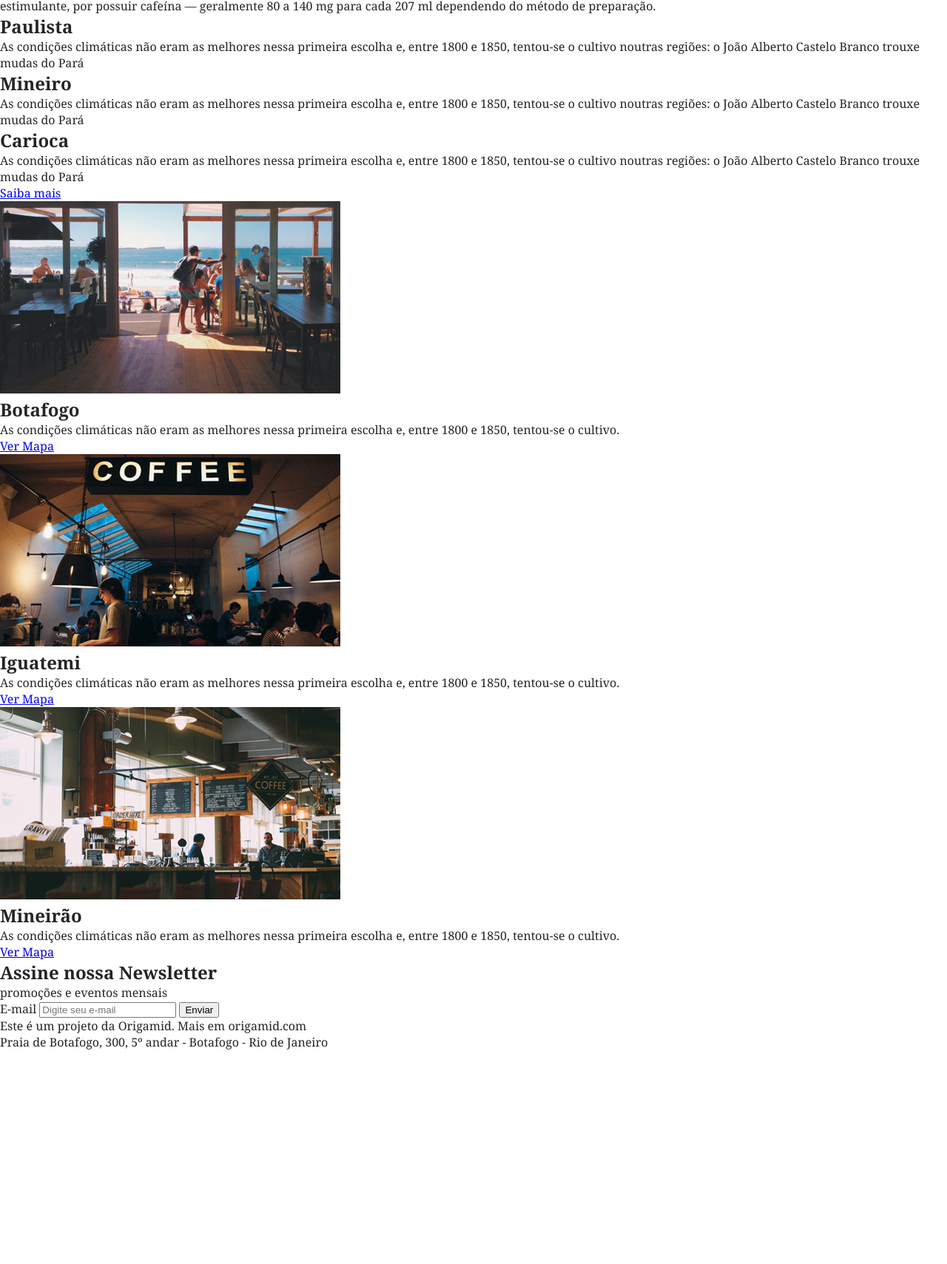
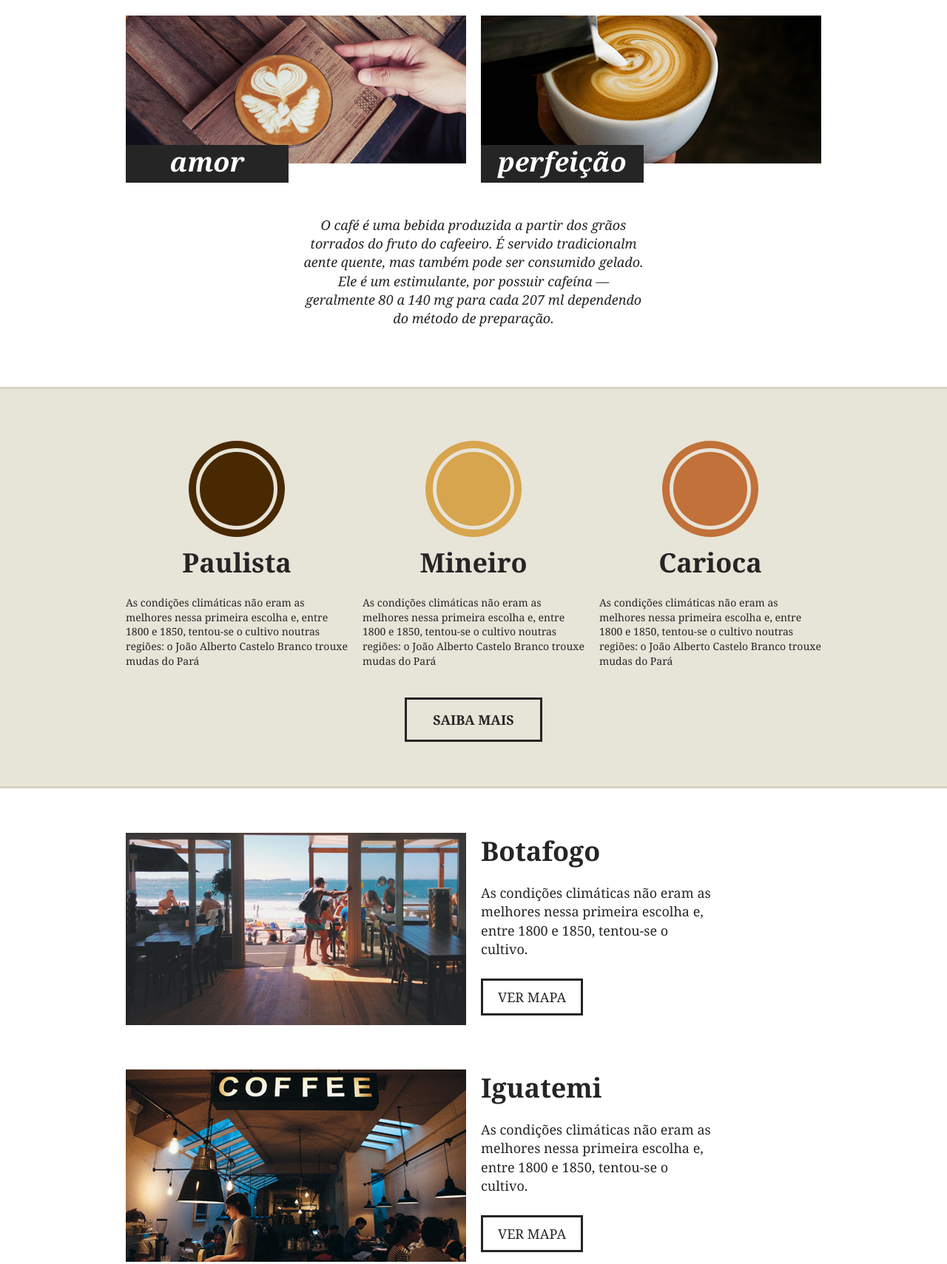
Before and after one commit to cesarlucasjunior/brafe-1, a plain HTML site: page index.html in a window 1280 px wide. Shown: the part 710-2419 px from the top of the page at 74% size. Before the commit the page ends 2172 px from the top, so only its background shows below. Drawn offline with Linux system fonts and the light colour scheme.

Commit message:
Task 1107970 - add products, newsletter and footer.

```diff
--- a/css/style.css
+++ b/css/style.css
@@ -26,7 +26,7 @@ body {
 .menu-container:after, .menu-container:before {
 	content: '';
 	display: table;
-	clear: both;
+	clear: both; /*clearFix*/
 }
 
 a.menu-logo {
@@ -52,3 +52,309 @@ a.menu-logo {
 	color: #FFF;
 	font-size: 1.125em;
 }
+
+/* Introdução */
+.intro {
+	background: url('../img/bg-intro.jpg') no-repeat center center;
+	background-size: cover; /* Sempre pega 100% da largura da tela */
+	padding: 150px 0;
+	text-align: center;
+	color: #FFF;
+}
+
+.intro h1 {
+	text-transform: uppercase;
+	font-size: 3em;
+}
+
+.intro h1:after {
+	content: '';
+	display: block;
+	width: 20px;
+	height: 4px;
+	background: #FFF;
+	margin: 10px auto;
+}
+
+.intro p {
+	font-style: italic;
+	font-size: 1.125em;
+}
+
+/* Sobre */
+.sobre {
+	padding: 60px 0;
+}
+
+.sobre-container {
+	max-width: 960px;
+	margin: 0 auto;
+}
+
+.sobre-container:after, .sobre-container:before {
+	content: '';
+	display: table;
+	clear: both;
+}
+
+.sobre h2 {
+	text-align: center;
+	font-size: 2.25em;
+	margin-bottom: 60px;
+}
+
+.sobre-item {
+	width: 460px;
+	float: left;
+	margin: 0px 10px;
+}
+
+.sobre-item img {
+	display: block;
+	max-width: 100%;
+}
+
+.sobre-item h3 {
+	font-size: 2.25em;
+	line-height: 1em;
+	background: #252525;
+	width: 220px;
+	color: #FFF;
+	font-style: italic;
+	font-weight: bold;
+	text-align: center;
+	padding: 5px 0 10px 0;
+	position: relative;
+	top: -25px;
+}
+
+.sobre > p {
+	font-size: 1.125em;
+	line-height: 1.4em;
+	font-style: italic;
+	text-align: center;
+	margin: 20px auto;
+	max-width: 460px;
+}
+
+/* Produtos */
+
+.produtos {
+	background: #e7e4d8;
+	padding: 60px 0;
+	border-top: 3px solid #d6d3c8;
+	border-bottom: 3px solid #d6d3c8;
+}
+
+.produtos-container {
+	max-width: 960px;
+	margin: 0 auto;
+}
+
+.produtos-container:after, .produtos-container:before {
+	content: '';
+	display: table;
+	clear: both;
+}
+
+.produtos-item {
+	width: 300px;
+	float: left;
+	margin: 0 10px 20px 10px;
+}
+
+.produtos-item h2 {
+	text-align: center;
+	font-size: 2.25em;
+	margin-bottom: 20px;
+}
+
+.produtos-item h2:before {
+	content: '';
+	display: block;
+	width: 100px;
+	height: 100px;
+	border-radius: 50%;
+	margin: 20px auto;
+	background: currentColor;
+	border: 5px solid #e7e4d8;
+	box-shadow: 0 0 0 10px;
+}
+
+h2.produtos-paulista:before {
+	color: #492901;
+}
+
+h2.produtos-mineiro:before {
+	color: #d7a54d;
+}
+
+h2.produtos-carioca:before {
+	color: #c17139;
+}
+
+.produtos-item p {
+	font-size: 0.875em;
+	line-height: 1.4em;
+}
+
+.produtos-btn {
+	width: 180px;
+	border: 3px solid;
+	color: #252525;
+	text-decoration: none;
+	display: block;
+	font-size: 1.125em;
+	font-weight: bold;
+	text-transform: uppercase;
+	text-align: center;
+	padding: 15px 0;
+	margin: 20px auto 0 auto;
+}
+
+/* Locais */
+.locais {
+	max-width: 960px;
+	margin: 0 auto;
+}
+
+.locais-item {
+	/*clear: both;*/
+	margin: 60px auto;
+}
+
+.locais-item:after, .locais-item:before {
+	display: table;
+	content: '';
+	clear: both;
+}
+
+.locais-item img {
+	width: 460px;
+	display: block;
+	float: left;
+	margin: 0 10px;
+}
+
+.locais-item > div {
+	width: 460px;
+	float: left;
+	margin: 0 10px;
+}
+
+.locais-item h2 {
+	font-size: 2.25em;
+	margin-bottom: 20px;
+}
+
+.locais-item p {
+	font-size: 1.125em;
+	line-height: 1.4em;
+	max-width: 320px;
+	margin-bottom: 40px;
+}
+
+.locais-item a {
+	font-size: 1.125em;
+	text-transform: uppercase;
+	text-decoration: none;
+	border: 3px solid;
+	color: #252525;
+	padding: 10px 20px;
+}
+
+/* Assine */
+.assine {
+	background: #e7e4d8;
+	padding: 30px 0;
+}
+
+.assine-container {
+	max-width: 960px;
+	margin: 0 auto;
+}
+
+.assine-container:after, .assine-container:before {
+	content: '';
+	display: table;
+	clear: both;
+}
+
+.assine-info {
+	width: 460px;
+	margin: 0 10px;
+	float: left;
+}
+
+.assine-info h2 {
+	font-size: 2.25em;
+}
+
+.assine-info p {
+	font-size: 1.5em;
+	font-style: italic;
+}
+
+.assine form {
+	width: 460px;
+	margin: 10px 10px 0px 10px;
+	float: left;
+}
+
+.assine form label {
+	display: none;
+}
+
+.assine input {
+	box-sizing: border-box;
+	width: 320px;
+	border: 3px solid #252525;
+	background: none;
+	font-size: 1.5em;
+	font-style: italic;
+	font-family: Georgia, serif;
+	padding: 10px;
+	float: left;
+}
+
+.assine button {
+	background: #000;
+	font-family: Georgia, serif;
+	text-transform: uppercase;
+	font-size: 1.5em;
+	width: 140px;
+	padding: 13px 0;
+	color: #FFF;
+	border: none;
+	cursor: pointer;
+}
+
+/* Footer */
+.footer {
+	background: #d6d3c8;
+	padding: 40px 0;
+}
+
+.footer-container {
+	max-width: 960px;
+	margin: 0 auto;
+}
+
+.footer-container:after, .footer-container:before {
+	content: '';
+	display: table;
+	clear: both;
+}
+
+.footer p {
+	float: left;
+	margin: 0 10px;
+	font-size: 1.125em;
+	line-height: 1.4em
+}
+
+.footer img {
+	float: right;
+	margin: 0 10px;
+	display: block;
+}
--- a/index.html
+++ b/index.html
@@ -23,19 +23,19 @@
 			</div>
 		</header>
 
-		<main>
+		<main class="intro">
 			<h1>Cafés com a cara<br>do Brasil</h1>
 			<p>Direto das fazendas de Minas Gerais</p>
 		</main>
 
-		<section>
+		<section class="sobre">
 			<h2>Uma mistura de</h2>
-			<div>
-				<div>
+			<div class="sobre-container">
+				<div class="sobre-item">
 					<img src="img/cafe-1.jpg" alt="Foto do primeiro café">
 					<h3>amor</h3>
 				</div>
-				<div>
+				<div class="sobre-item">
 					<img src="img/cafe-2.jpg" alt="Foto do segundo café">
 					<h3>perfeição</h3>
 				</div>
@@ -43,26 +43,26 @@
 			<p>O café é uma bebida produzida a partir dos grãos torrados do fruto do cafeeiro. É servido tradicionalm aente quente, mas também pode ser consumido gelado. Ele é um estimulante, por possuir cafeína — geralmente 80 a 140 mg para cada 207 ml dependendo do método de preparação.</p>
 		</section>
 
-		<section>
-			<div>
-				<div>
-					<h2>Paulista</h2>
+		<section class="produtos">
+			<div class="produtos-container">
+				<div class="produtos-item">
+					<h2 class="produtos-paulista">Paulista</h2>
 					<p>As condições climáticas não eram as melhores nessa primeira escolha e, entre 1800 e 1850, tentou-se o cultivo noutras regiões: o João Alberto Castelo Branco trouxe mudas do Pará</p>
 				</div>
-				<div>
-					<h2>Mineiro</h2>
+				<div class="produtos-item">
+					<h2 class="produtos-mineiro">Mineiro</h2>
 					<p>As condições climáticas não eram as melhores nessa primeira escolha e, entre 1800 e 1850, tentou-se o cultivo noutras regiões: o João Alberto Castelo Branco trouxe mudas do Pará</p>
 				</div>
-				<div>
-					<h2>Carioca</h2>
+				<div class="produtos-item">
+					<h2 class="produtos-carioca">Carioca</h2>
 					<p>As condições climáticas não eram as melhores nessa primeira escolha e, entre 1800 e 1850, tentou-se o cultivo noutras regiões: o João Alberto Castelo Branco trouxe mudas do Pará</p>
 				</div>
-				<a href="#">Saiba mais</a>
 			</div>
+			<a class="produtos-btn" href="#">Saiba mais</a>
 		</section>
 
-		<section>
-			<div>
+		<section class="locais">
+			<div class="locais-item">
 				<img src="img/botafogo.jpg" alt="Brafé unidade Botafogo">
 				<div>
 					<h2>Botafogo</h2>
@@ -70,7 +70,7 @@
 					<a href="#">Ver Mapa</a>
 				</div>
 			</div>
-			<div>
+			<div class="locais-item">
 				<img src="img/iguatemi.jpg" alt="Brafé unidade Iguatemi">
 				<div>
 					<h2>Iguatemi</h2>
@@ -78,7 +78,7 @@
 					<a href="#">Ver Mapa</a>
 				</div>
 			</div>
-			<div>
+			<div class="locais-item">
 				<img src="img/mineirao.jpg" alt="Brafé unidade Mineirão">
 				<div>
 					<h2>Mineirão</h2>
@@ -88,9 +88,9 @@
 			</div>
 		</section>
 
-		<section>
-			<div>
-				<div>
+		<section class="assine">
+			<div class="assine-container">
+				<div class="assine-info">
 					<h2>Assine nossa Newsletter</h2>
 					<p>promoções e eventos mensais</p>
 				</div>
@@ -102,8 +102,8 @@
 			</div>
 		</section>
 
-		<footer>
-			<div>
+		<footer class="footer">
+			<div class="footer-container">
 				<p>Este é um projeto da Origamid. Mais em origamid.com<br>Praia de Botafogo, 300, 5º andar - Botafogo - Rio de Janeiro</p>
 				<img src="img/brafe.png" alt="Brafé">
 			</div>
```
